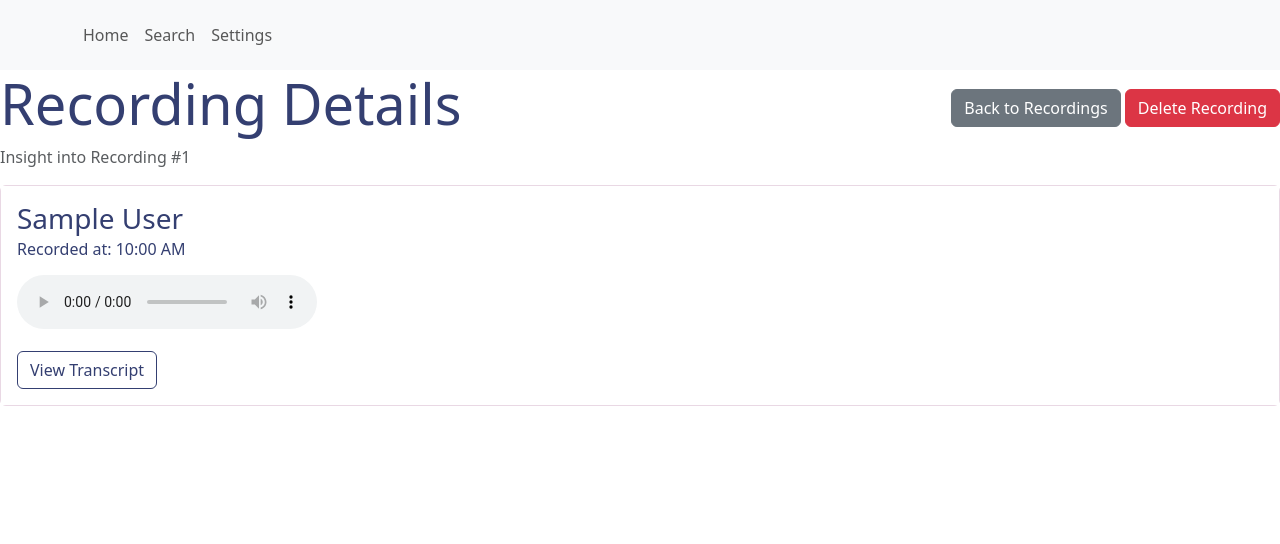
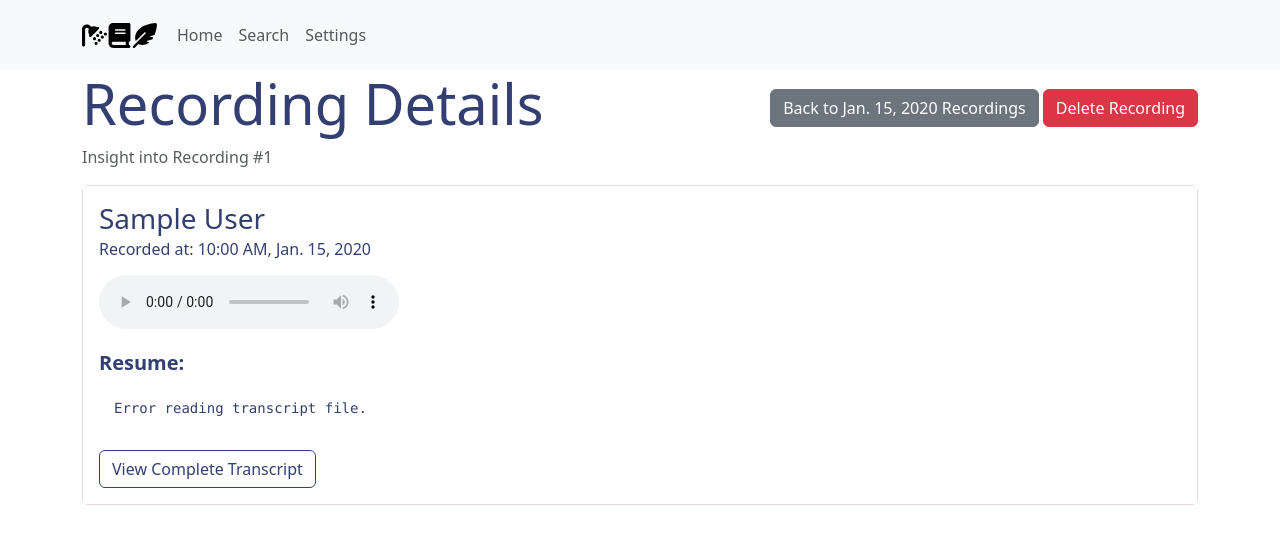
Before and after one commit to cyiuhim/shower-scribe, a Flask app: page /recordings/1 in a window 1280 px wide. Shown: the top 544 px of the page. Run offline with Flask 3, Linux system fonts and the light colour scheme; tables that the repository leaves empty hold one stand-in row (values such as "Sample post"); some libraries are stand-ins or nearby versions.

Commit message:
Few Updates
Used time clustering from user settings.
Minor design changes.
Deleted unused files.

```diff
--- a/webserver/app.py
+++ b/webserver/app.py
@@ -101,25 +101,23 @@
 def send_recording(path):
     return send_from_directory('userdata/recordings', path)
 
-@app.route('/texts', methods=["GET", "POST"])
-def show_texts():
-    texts = TextFile.query.all()
-    return render_template('texts.html', texts=texts)
-
-@app.route('/recordings', methods=["GET", "POST"])
-def show_recordings():
-    recordings = Recording.query.all()
-    return render_template('recordings.html', recordings=recordings)
-
 @app.route('/recordings/<int:recording_id>', methods=["GET", "POST"])
 def show_recording(recording_id):
     recording = Recording.query.get_or_404(recording_id)
-    transcript_id = recording.associated_transcription_id
+    resume_text = "No transcript available"
 
-    # Debugging: Print the transcript_id to console
-    print("Transcript ID:", transcript_id)
+    # Fetch the associated transcript TextFile entry
+    associated_resume = TextFile.query.get(recording.associated_resume_id)
+    if associated_resume:
+        # Assuming the text content is stored in a file
+        try:
+            with open(f"userdata/texts/{associated_resume.text_filename}", "r") as f:
+                resume_text = f.read()
+        except IOError:
+            resume_text = "Error reading transcript file."
 
-    return render_template('recording.html', recording=recording)
+    return render_template('recording.html', recording=recording, resume_text=resume_text)
+
 
 @app.route('/texts/<int:text_id>', methods=["GET", "POST"])
 def show_text(text_id):
@@ -130,7 +128,7 @@
             content = f.read()
     except:
         content = "Error reading text file."
-    return render_template('text.html', text=text, content=content) # we pass the text without any escaping, since it's been sanitized at ingest
+    return render_template('text.html', text=text, content=content) # we pass the text without any escaping
 
 @app.route('/delete_recording/<int:recording_id>', methods=['POST']) #in progress. go through and kill all the children
 def delete_recording(recording_id):
@@ -189,9 +187,10 @@
     recordings.sort(key=lambda r: r.created_at)
     grouped_sessions = []
     session = []
+    clustering_minutes = user_settings["clustering_time_minutes"]  # Directly use the setting
 
     for recording in recordings:
-        if not session or recording.created_at - session[0].created_at <= timedelta(minutes=180):
+        if not session or recording.created_at - session[0].created_at <= timedelta(minutes=clustering_minutes):
             session.append(recording)
         else:
             grouped_sessions.append(session)
@@ -203,12 +202,12 @@
     # Assign session titles
     for session in grouped_sessions:
         first_recording_time = session[0].created_at
-        if first_recording_time.hour < 11 or (first_recording_time.hour == 11 and first_recording_time.minute <= 30):
+        if first_recording_time.hour < 11 or (first_recording_time.hour == 11 and first_recording_time.minute <= 30): # Morning session if before 11:30
             session_title = "Morning Session"
-        elif first_recording_time.hour < 17 or (first_recording_time.hour == 17 and first_recording_time.minute <= 30):
+        elif first_recording_time.hour < 17 or (first_recording_time.hour == 17 and first_recording_time.minute <= 30): # Afternoon session if before 17:30 (5:30pm)
             session_title = "Afternoon Session"
         else:
-            session_title = "Evening Session"
+            session_title = "Evening Session" # Otherwise it's an evening session
 
         for recording in session:
             recording.session_title = session_title
--- a/webserver/populate_db_example.py
+++ b/webserver/populate_db_example1.py
@@ -1,3 +1,4 @@
+#This populate is before resumes implemented. More variety for testing though.
 import shutil
 from app import app, db, Recording, TextFile
 import random
@@ -25,6 +26,7 @@
             r.recording_filename = f"test_recording_{day}_{i}.wav"
             r.display_name = f"Test Recording {day} #{i}"
             r.associated_transcription_id = random.randint(1, 10)
+            r.associated_resume_id = random.randint(1, 10)
             r.created_at = current_date.replace(hour=random_time().hour, minute=random_time().minute, second=random_time().second)
             db.session.add(r)
             # Copy the example recording file
--- a/webserver/templates/base.html
+++ b/webserver/templates/base.html
@@ -7,13 +7,17 @@
     <link rel="stylesheet" href="{{ url_for('static', filename='css/styles.css') }}">
     <link rel="stylesheet" href="{{ url_for('static', filename='icons') }}">
 
+<body>
     <nav class="navbar navbar-expand-lg navbar-light bg-light" style="height: 70px;">
+        <div class="container-sm">
             <a style="font-size: 24px; display: flex; align-items: center;">
-            <object data="static/icons/shower.svg" width="25" height="25"> </object>
-            <object data="static/icons/book.svg" width="25" height="25"> </object>
-            <object data="static/icons/feather-pointed.svg" width="25" height="25"> </object>
+                <object data="{{ url_for('static', filename='icons/shower.svg') }}" width="25" height="25"></object>
+                <object data="{{ url_for('static', filename='icons/book.svg') }}" width="25" height="25"></object>
+                <object data="{{ url_for('static', filename='icons/feather-pointed.svg') }}" width="25" height="25"></object>
             </a>
 
+
+            <div class="container">
                 <button class="navbar-toggler" type="button" data-toggle="collapse" data-target="#navbarNav" aria-controls="navbarNav" aria-expanded="false" aria-label="Toggle navigation">
                     <span class="navbar-toggler-icon"></span>
                 </button>
@@ -30,8 +34,12 @@
                         </li>
                     </ul>
                 </div>
+            </div>
+        </div>
     </nav>
 
+
+    </div>
 
 
     <div class="custom-margin">
@@ -44,5 +52,6 @@
     <script src="static/js/jquery-3.5.1.min.js"></script>
 
 
+
 </body>
 </html>
--- a/webserver/templates/index.html
+++ b/webserver/templates/index.html
@@ -1,8 +1,6 @@
 {% extends 'base.html' %}
 
 {% block content %}
-
-
 
 <div class="container mt-4">
     <h1 class="display-4 text-center" style="color: #343f71;">Shower Scribe</h1>
@@ -14,7 +12,7 @@
         <p>Click on the links above to view your recordings and texts.</p>
     </div>
 
-    <h2 class="mt-4" style="color: #343f71;">Sessions</h2>
+    <h2 class="mt-4" style="color: #343f71;">Recordings</h2>
 
     <div class="list-group" id="sessionList">
         {% for date, recordings in grouped_recordings.items() %}
--- a/webserver/templates/recording.html
+++ b/webserver/templates/recording.html
@@ -2,10 +2,11 @@
 
 {% block content %}
 
+<div class="container-sm">
     <div style="display: flex; justify-content: space-between; align-items: center;">
         <h1 class="display-4" style="color: #343f71;">Recording Details</h1>
         <div>
-        <a href="{{ url_for('recordings_on_date', date=recording.created_at.strftime('%B %d, %Y')) }}" class="btn btn-secondary">Back to Recordings</a>
+            <a href="{{ url_for('recordings_on_date', date=recording.created_at.strftime('%B %d, %Y')) }}" class="btn btn-secondary">Back to {{ recording.created_at.strftime('%b. %d, %Y')}} Recordings</a>
             <button id="deleteBtn" class="btn btn-danger">Delete Recording</button>
         </div>
     </div>
@@ -15,7 +16,7 @@
     <div class="card mb-4" style="border-color: #e9d8e4;">
         <div class="card-body" style="background-color: white;">
             <h3 class="card-title" style="color: #343f71;">{{ recording.display_name }}</h3>
-            <h6 class="card-subtitle mb-3" style="color: #343f71;">Recorded at: {{ recording.created_at.strftime('%I:%M %p').lstrip('0') }}</h6>
+            <h6 class="card-subtitle mb-3" style="color: #343f71;">Recorded at: {{ recording.created_at.strftime('%I:%M %p').lstrip('0')}}, {{ recording.created_at.strftime('%b. %d, %Y')}}</h6>
 
             <div class="audio-player mb-3">
                 <audio controls style="width: 100%; max-width: 300px;">
@@ -24,9 +25,18 @@
                 </audio>
             </div>
 
-            <a href="{{ url_for('show_text', text_id=recording.associated_transcription_id) }}" id="viewTranscriptBtn" class="btn" style="background-color: white; color: #343f71; border: 1px solid #343f71;">View Transcript</a>
+            <div>
+            <h5 class="card-text" style="color: #343f71;"><strong>Resume:</strong></h5>
+                <!-- Adjusting the pre tag to show the text in a large, non-scrolling box -->
+                    <pre style="color: #343f71; padding: 15px; white-space: pre-wrap; word-break: keep-all; overflow-wrap: break-word; max-height: none;">{{ resume_text }}</pre>
+                </div>
+
+
+            <a href="{{ url_for('show_text', text_id=recording.associated_transcription_id) }}" id="viewTranscriptBtn" class="btn" style="background-color: white; color: #343f71; border: 1px solid #343f71;">View Complete Transcript</a>
         </div>
     </div>
+</div>
+
 
 <script>
     document.addEventListener('DOMContentLoaded', function () {
@@ -42,11 +52,6 @@
         });
     });
 </script>
-
-    <!-- Footer with Back Button
-    <footer class="mt-4" style="text-align: left;">
-        <a href="{{ url_for('recordings_on_date', date=recording.created_at.strftime('%B %d, %Y')) }}" class="btn btn-secondary">Back to Recordings</a>
-    </footer>-->
 
 <script>
     document.getElementById('deleteBtn').addEventListener('click', function() {
@@ -68,5 +73,4 @@
 </script>
 
 
-
 {% endblock %}
--- a/webserver/templates/settings.html
+++ b/webserver/templates/settings.html
@@ -2,6 +2,7 @@
 
 {% block content %}
 
+    <div class="container-sm">
         <div style="display: flex; justify-content: space-between; align-items: center;">
             <h1 class="display-4" style="color: #343f71;">Settings</h1>
             <a href="{{ url_for('show_main') }}" class="btn btn-secondary">Back to Main Page</a>
@@ -26,5 +27,6 @@
                 <!-- Storage settings content -->
             </div>
         </div>
+    </div>
 
 {% endblock %}
--- a/webserver/templates/text.html
+++ b/webserver/templates/text.html
@@ -1,6 +1,7 @@
 {% extends 'base.html' %}
 
 {% block content %}
+<div class="container-sm">
     <div style="display: flex; justify-content: space-between; align-items: center;">
         <h1 class="display-4" style="color: #343f71;">Text Details</h1>
         <a href="{{ url_for('show_recording', recording_id=text.associated_recording_id) }}" class="btn btn-secondary">Back to Recording #{{ text.id }}</a>
@@ -22,5 +23,5 @@
             </div>
         </div>
     </div>
-
+</div>
 {% endblock %}
--- /dev/null
+++ b/webserver/userdata/texts_new/example-aliens.txt
@@ -0,0 +1 @@
+Imagine aliens scrolling through the universe on their version of the cosmic internet, stumbling upon Earth like a quirky, little blog. "Check out these Earthlings," they'd say, sharing our viral videos and memes. Perhaps we're the cosmic entertainment, the reality show of the universe. They might be placing bets on whether we'll figure out interstellar travel or if we'll keep arguing about who has the best pizza on this tiny blue dot.
--- /dev/null
+++ b/webserver/userdata/texts_new/example-apples.txt
@@ -0,0 +1 @@
+Ever notice how apples are like nature's tech product? Each variety is like a different app, offering a unique user experience. You've got the crisp and reliable Granny Smith, the sweet and classic Red Delicious, and the adventurous and tangy Honeycrisp—all packaged in a sleek, biodegradable casing. And just like upgrading your phone, biting into a new apple is an exciting, refreshing experience. Steve Jobs would be proud.
--- /dev/null
+++ b/webserver/userdata/texts_new/example-beaches.txt
@@ -0,0 +1 @@
+Beaches are like the Earth's own stress-relief zones. The rhythmic ebb and flow of waves, the softness of the sand beneath your feet, and the vast expanse of the ocean—beaches have this magical ability to reset your mental clock. It's like the universe's way of saying, "Take a break, feel the breeze, and remember you're just a tiny speck in this vast cosmic dance." Maybe, just maybe, the secret to peace on Earth lies in the soothing embrace of a beach.
--- /dev/null
+++ b/webserver/userdata/texts_new/example-coconuts.txt
@@ -0,0 +1 @@
+Coconuts are like the Swiss Army knives of the fruit world. Need a refreshing drink? Crack open a coconut. Hungry? Scoop out some coconut meat. Stranded on a desert island? Well, you've got a ready-made SOS tool. It's like nature knew we might end up in a survival situation and decided to provide us with a tropical survival kit. Coconuts are the real MVPs of the palm tree family.
--- /dev/null
+++ b/webserver/userdata/texts_new/example-rockets.txt
@@ -0,0 +1 @@
+Rockets are essentially humanity's way of flipping the bird to gravity. We've taken a primal force that keeps us tethered to Earth and said, "Nah, we're going to defy you." It's like strapping a skyscraper to a controlled explosion and shooting it into space. We've turned an age-old limitation into a launching pad for exploration and innovation. Rockets are the ultimate rebellious statement: "Sorry, laws of physics, but we're going places."
--- /dev/null
+++ b/webserver/userdata/texts_new/example-text.txt
@@ -0,0 +1,5 @@
+Lemons are a unique fruit because of their acidic taste and tendency to rotate towards the center of a dish. This rotation is due to the parastaltic pumps in the fruit, which produce juice and help the lemon rotate. These pumps are also responsible for the lemon's sour taste, as they pump acid into the fruit's juice. Interestingly, parastaltic pumps are also found in other citrus fruits, such as limes and oranges, but they are not responsible for the acidic taste of these fruits.
+
+The parastaltic pumps in lemons are just one of many unique features of this fruit. For example, lemons also contain a high amount of vitamin C and are a good source of antioxidants. They are also a popular ingredient in many dishes and drinks, such as lemonade and lemon cake. In addition, lemons are a popular decorative element and are often used in crafts and home decor. Moreover, the Japanese philosophy of wabi-sabi holds that there is beauty to be found in imperfections, so when a lemon grows lopsided from overuse on a fishing boat, it is considered beautiful in its uniqueness.
+
+In conclusion, lemons are a unique and versatile fruit that is not only tasty but also useful in a variety of ways. From their acidic juice to their high vitamin C content, lemons offer a wide range of benefits and uses. Meanwhile, parastaltic pumps are strange and wonderful pieces of nature, whose utility extends beyond the fruit.
```
Also changed, not shown: webserver/templates/date_recordings.html (+6 -1 lines), webserver/templates/recordings.html (deleted, +0 -32 lines), webserver/templates/texts.html (deleted, +0 -30 lines), README.md, 1 other file. Lines whose indentation alone changed are shown as unchanged.
